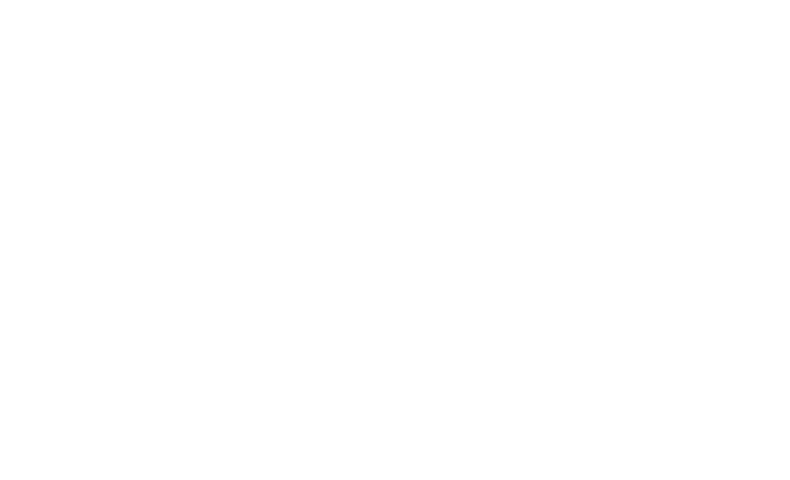
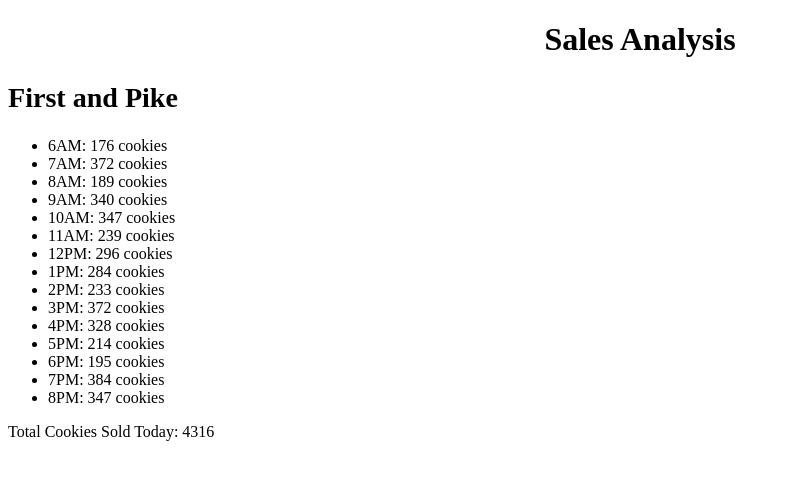
Before and after one commit to haitle16/salmon-cookie, a plain HTML site: page sale.html in a window 1280 px wide. Shown: the whole page, without its empty margins (0-790 px from the left). Drawn offline with Linux system fonts and the light colour scheme.

Commit message:
totalCookiesadded

```diff
--- a/js/app.js
+++ b/js/app.js
@@ -1,24 +1,50 @@
 'use strict'
 
-var storeHours= ['06:00','07:00','08:00','09:00','10:00','11:00','12:00','1:00','2:00','3:00','4:00','5:00','6:00','7:00','8:00'];
+var storeHours= ['6AM','7AM','8AM','9AM','10AM','11AM','12PM','1PM','2PM','3PM','4PM','5PM','6PM','7PM','8PM'];
 
 var pikeStore = {
-    min : 3,
-    max : 8,
-    // this is the number of cooklies average
-    average: 6.1,
-    randomCustomer: function(min, max){
-        min = this.min;
-        max = this.max;
-        // use this.min this.max
-        return Math.random() * (max-min) + min;
+    storeName: 'First and Pike',
+    minCustHourly: 23,
+    maxCustHourly: 65,
+    avgCookiesSoldPerCust: 6.3,
+    randomCustHourly: [],
+    cookiesSoldHourly: [],
+    totalCookies: 0,
+    calcRandomCustHourly: function(){
+        for(var i =0; i < storeHours.length; i++){
+            this.randomCustHourly.push(Math.floor(Math.random() * (this.maxCustHourly - this.minCustHourly+1))+this.minCustHourly);
+            console.log(this.randomCustHourly[i]);
+        }
+    },
+    calcCookiesSoldHourly: function(){
+        for(var j = 0; j < storeHours.length; j++){
+            this.cookiesSoldHourly.push(Math.round(this.avgCookiesSoldPerCust * this.randomCustHourly[j]));
+            console.log(this.cookiesSoldHourly);
+        }
+    },
+    calcTotalDailyCookiesSold: function(){
+        for(var k = 0; k < storeHours.length; k++){
+            this.totalCookies = this.totalCookies + this.cookiesSoldHourly[k];
+        }
+        return this.totalCookies;
+    },
+    render: function(){
+        this.calcRandomCustHourly();
+        this.calcCookiesSoldHourly();
+        this.calcTotalDailyCookiesSold();
+        var hourlyCookiesSold = document.getElementById('hourlyCookiesSold'); // ul list
+        var storeName = document.getElementById('storeName'); // h2
+        var h2Element = document.createElement('h2');
+        h2Element.textContent = this.storeName;
+        storeName.appendChild(h2Element);
+        for(var l = 0; l < storeHours.length; l++){
+            var liElement = document.createElement('li');
+            liElement.textContent = storeHours[l]+ ': '+ this.cookiesSoldHourly[l]+ ' cookies';
+            console.log(liElement);
+            hourlyCookiesSold.appendChild(liElement);
+        }
+        console.log(this.totalCookies);
+        document.write('Total Cookies Sold Today: '+ this.totalCookies);
     }
-
 }
-// make a for loop that runs for 15 times (hours) for the random custumer generate
-// put them in an array
-//build a table for your html google
-
-pikePlace.getRandom(pikePlace.min, pikePlace.max);
-
-// property of a object that is a function is a METHOD!
+pikeStore.render();
--- a/sale.html
+++ b/sale.html
@@ -0,0 +1,15 @@
+<!DOCTYPE html>
+<html>
+    <head>
+        <title> Salmon Cookies</title>
+        <link rel="stylesheet" href="css/style.css">
+    </head>
+    <body>
+        <center><h1> Sales Analysis</h1></center>
+        <div>
+            <h3 id= 'storeName'> </h3>
+            <ul id= 'hourlyCookiesSold'> </ul>
+        </div>
+        <script type="text/javascript" src="js/app.js"></script>
+    </body>
+</html>
```
Also changed, not shown: index.html (+5 -1 lines).
